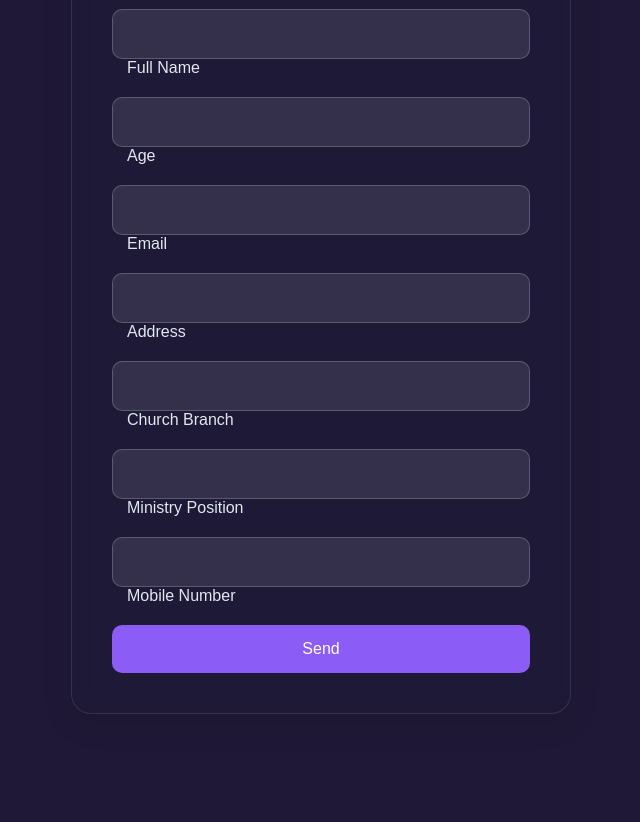
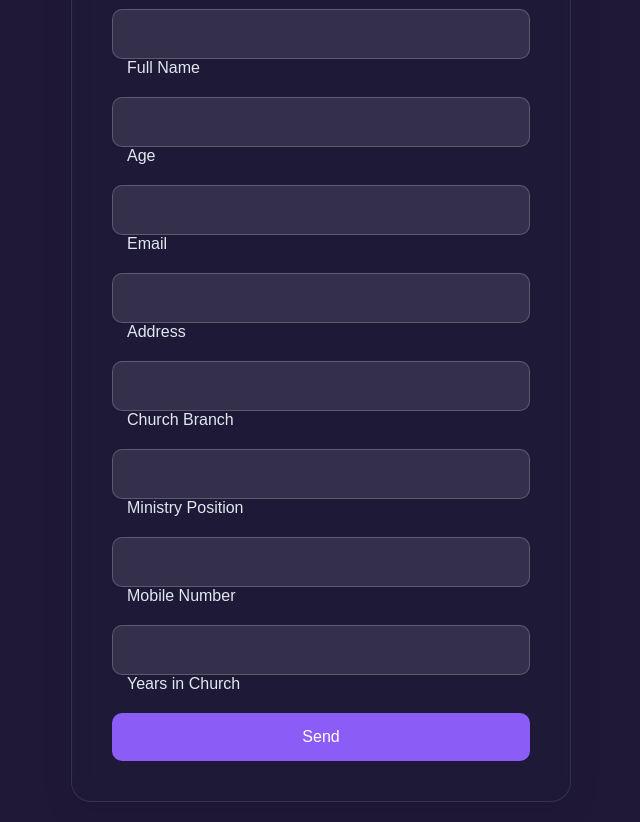
Before and after one commit to w4n641t1m/Registration_JLY, a plain HTML site: page index.html in a window 1280 px wide. Shown: the part 127-949 px from the top of the page, without its empty margins (319-959 px from the left). Before the commit the page ends 861 px from the top, so only its background shows below. Drawn offline with Linux system fonts and the light colour scheme; a web font is replaced by a local one.

Commit message:
Update index.html

```diff
--- a/index.html
+++ b/index.html
@@ -48,6 +48,10 @@
                 <input type="text" id="" name="phone" placeholder="" required>
                 <label for="">Mobile Number</label>
             </div>
+            <div class="form-group">
+                <input type="text" id="" name="yearsInChurch" placeholder="" required>
+                <label for="">Years in Church</label>
+            </div>
 
 
             <button type="submit">Send</button>
```
